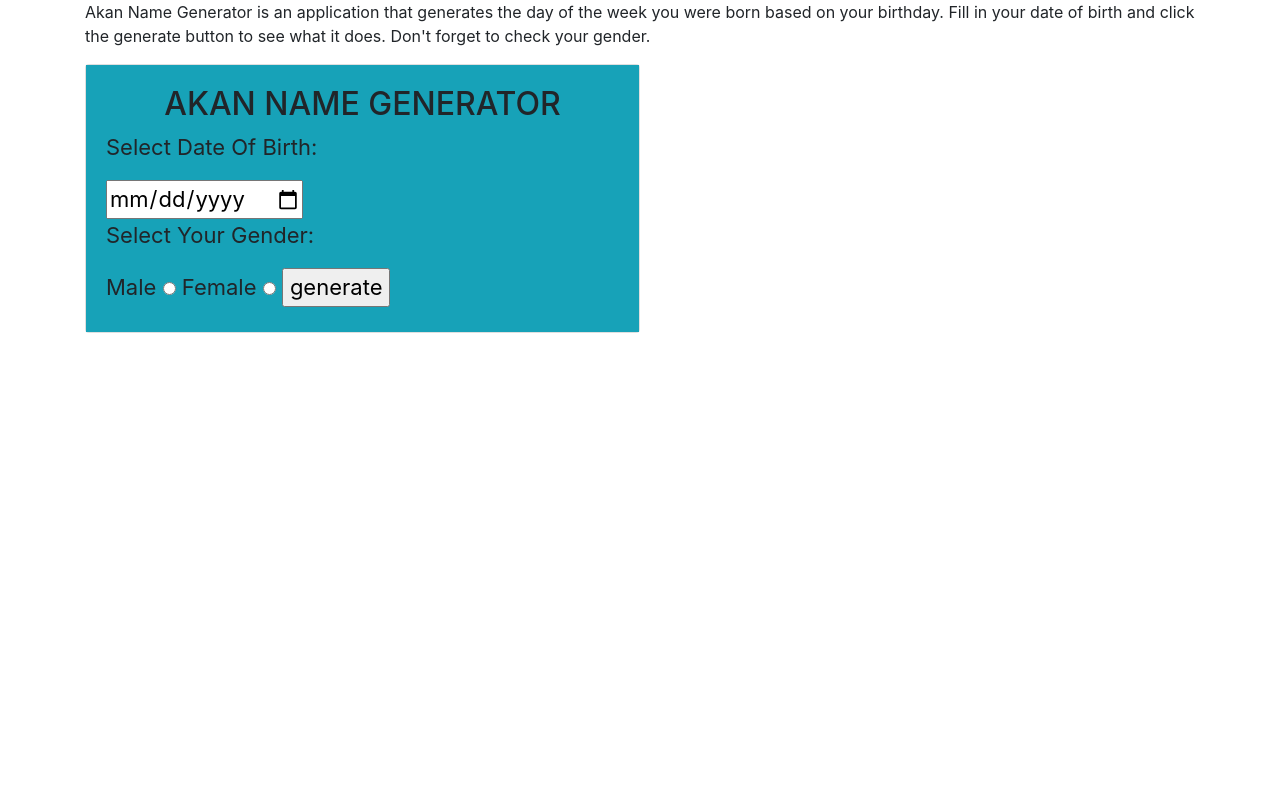
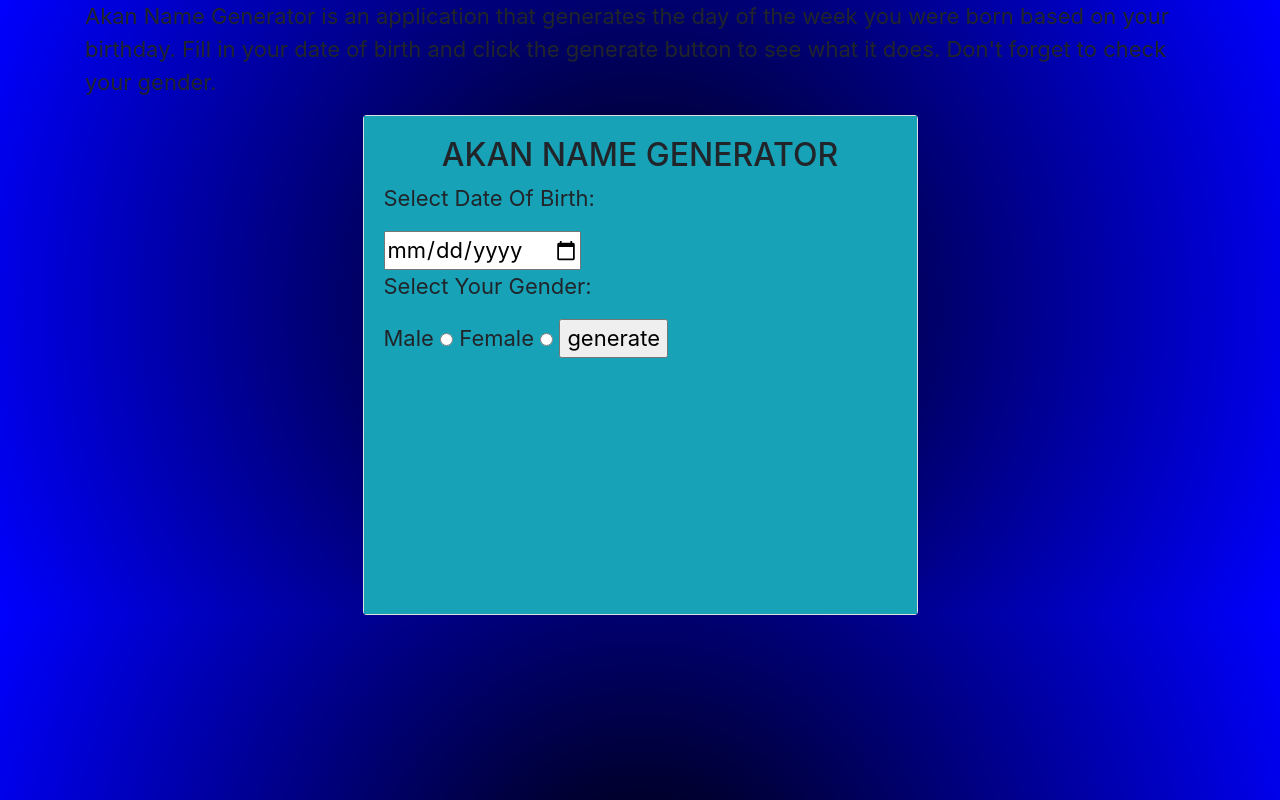
Before and after one commit to Paulwamaria/Akan-Name-Finder, a plain HTML site: page index.html in a window 1280 px wide. Drawn offline with Linux system fonts and the light colour scheme.

Commit message:
Add background color to the body and an auto margin to the form

```diff
--- a/css/akan.css
+++ b/css/akan.css
@@ -1,4 +1,12 @@
 .card{
+  height:500px;
   width:50%;
   font-size:22px;
+  margin:auto;
 }
+p{
+  font-size:22px;
+}
+body{
+  background:radial-gradient(circle, #000000, #0000ff);
+}
```
